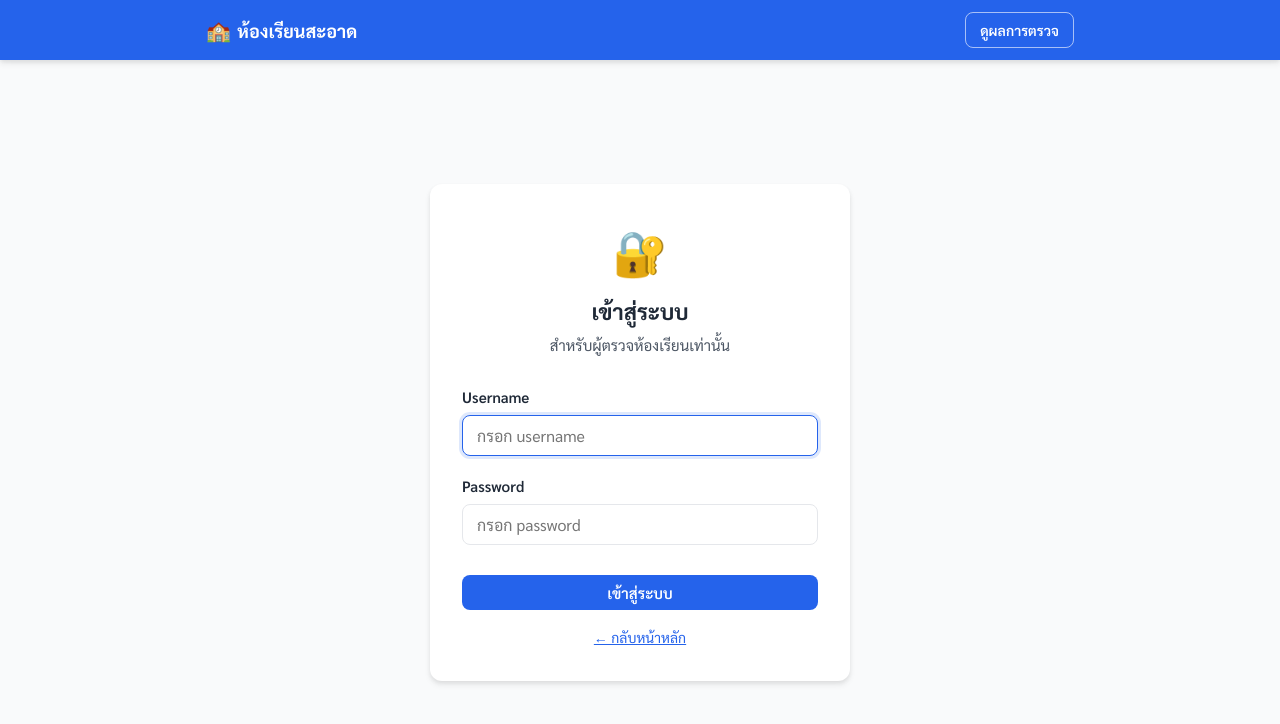
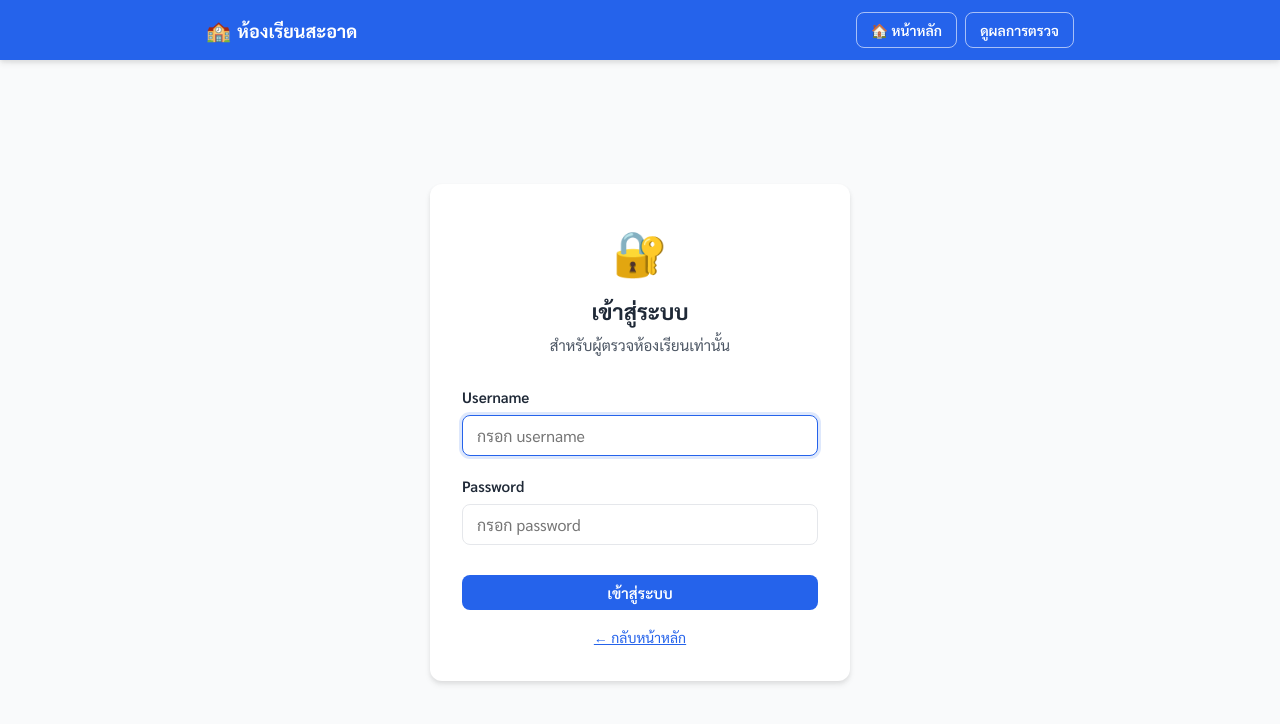
Before and after one commit to nawarerk-pixel/haeng-rian-saad, a plain HTML site: page login.html in a window 1280 px wide. Drawn offline with Linux system fonts and the light colour scheme.

Commit message:
Update login.html

```diff
--- a/login.html
+++ b/login.html
@@ -51,6 +51,7 @@
         <span>🏫</span>ห้องเรียนสะอาด
       </a>
       <div class="navbar-menu">
+        <a href="index.html" class="btn btn-ghost btn-sm">🏠 หน้าหลัก</a>
         <a href="report.html" class="btn btn-ghost btn-sm">ดูผลการตรวจ</a>
       </div>
     </div>
```
